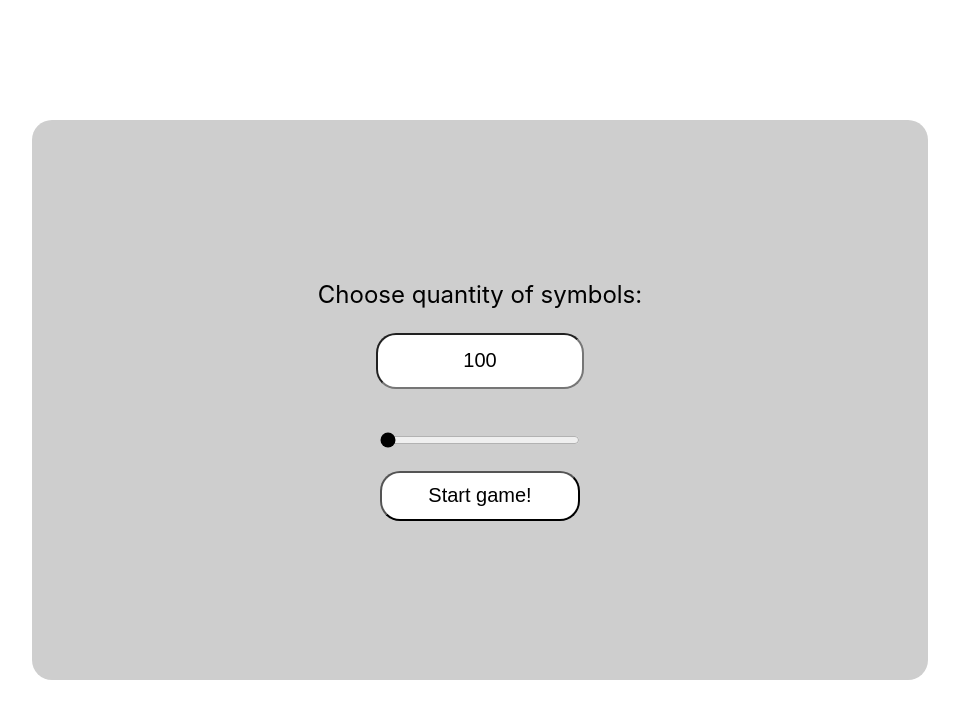
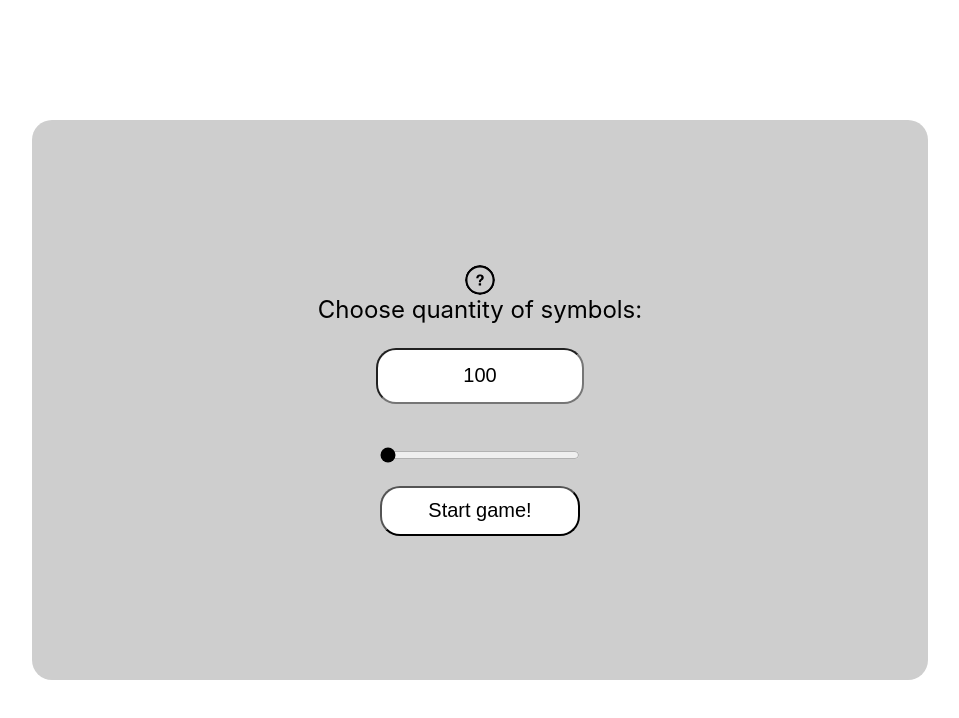
Before and after one commit to ORLVNIMUSIC/NewGenVision, a Next.js app: page / in a window 1280 px wide. Shown: the top 718 px of the page, without its empty margins (160-1119 px from the left). Built offline with nearby package versions, Linux system fonts and the light colour scheme.

Commit message:
added a hint

```diff
--- a/components/settings.tsx
+++ b/components/settings.tsx
@@ -1,5 +1,7 @@
+import Image from 'next/image';
 import { FC, SetStateAction, useRef, useState } from 'react';
 import { IConstsCharNumber } from '../pages';
+import questionMark from '../public/question-mark.svg';
 
 const Settings: FC<{
   setGameOn: React.Dispatch<SetStateAction<boolean>>;
@@ -14,6 +16,12 @@ const Settings: FC<{
 
   return (
     <div className="settings">
+      <Image
+        src={questionMark}
+        width={30}
+        height={30}
+        title="You may choose number of characters you will enter (100-300). The timer starts when you press first key correctly. Good luck!"
+      />
       <label>
         Choose quantity of symbols:
         <p>
```
Also changed, not shown: public/question-mark.svg (added).
